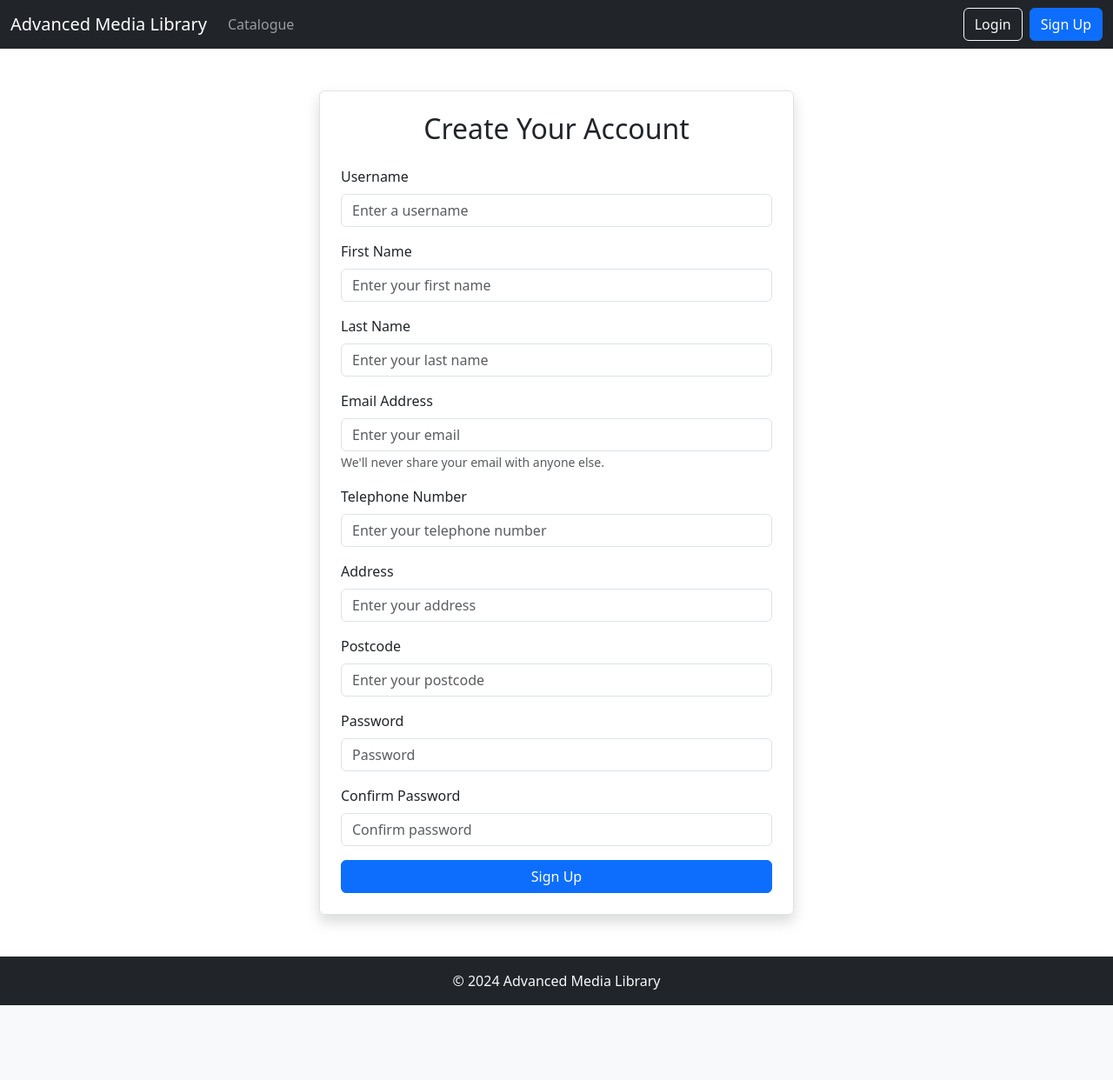
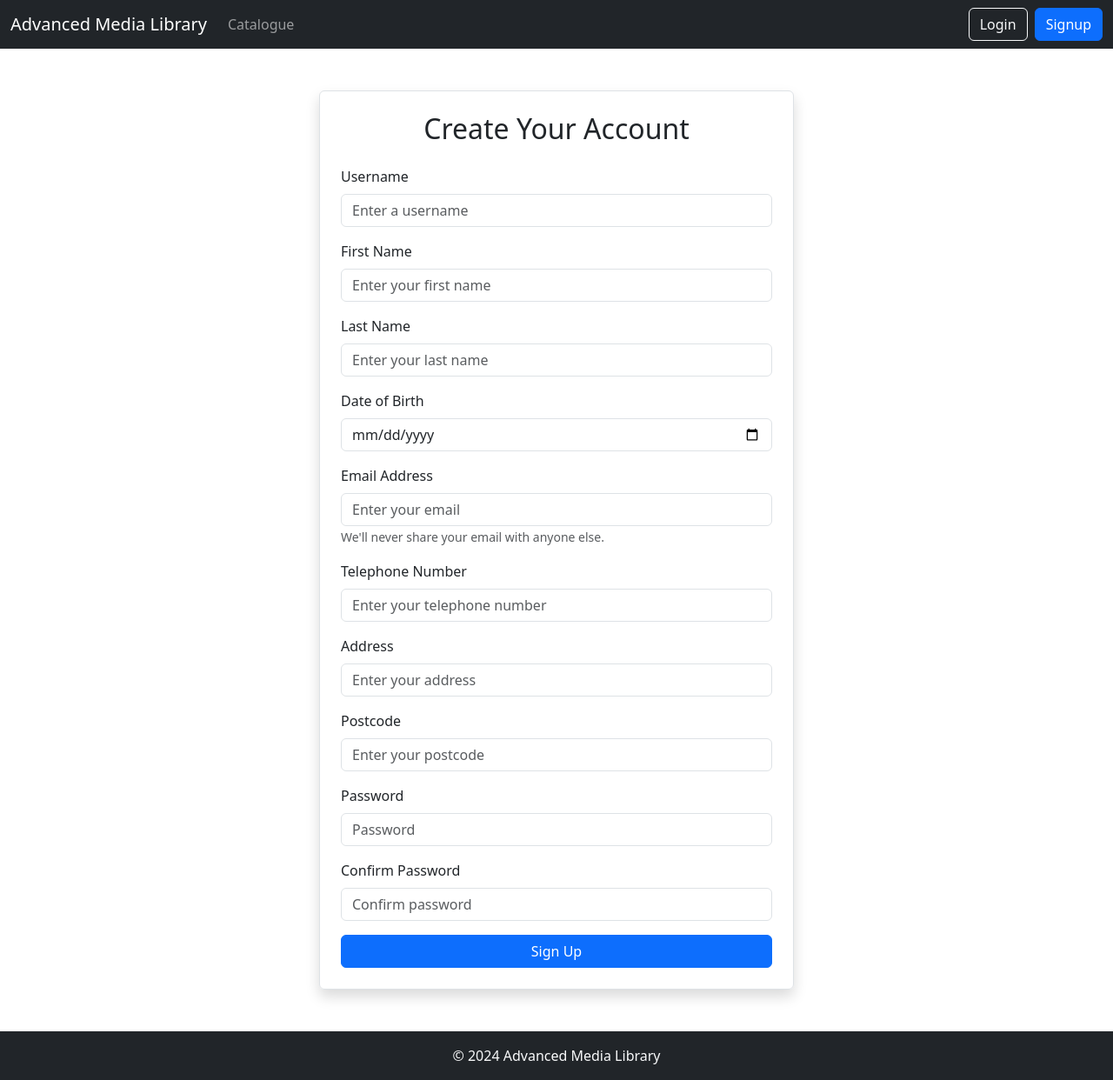
Before and after one commit to MJones3035/AML, a PHP site: page /signup.php in a window 1280 px wide. Shown: the whole page at 87% size. Before the commit the page ends 1156 px from the top, so only its background shows below. Run offline with PHP 8.4, Linux system fonts and the light colour scheme; data that the repository does not hold is empty.

Commit message:
Signup Progress
Field error messages as well as MySQL statements.

```diff
--- a/database.php
+++ b/database.php
@@ -1,17 +1,12 @@
 <?php
 
-    $db_server = "localhost";
-    $db_username = "root";
-    $db_name = "aml_db";
-    $db_password = "";
-
-    define($DB_SERVER, "localhost");
-    define( $DB_USERNAME, "root");
-    define($DB_NAME, "aml_db");
-    define($DB_PASSWORD, "");
+    define("DB_SERVER", "localhost");
+    define("DB_USERNAME", "root");
+    define("DB_NAME", "aml_db");
+    define("DB_PASSWORD", "");
 
     try {
-        $db_conn = mysqli_connect($db_server, $db_username, $db_password, $db_name);
+        $db_conn = mysqli_connect(DB_SERVER, DB_USERNAME, DB_PASSWORD, DB_NAME);
     }
     catch (mysqli_sql_exception)
     {
--- a/header.php
+++ b/header.php
@@ -25,7 +25,7 @@
 
                 <div class="d-flex ms-auto">
                     <a href="#" class="btn btn-outline-light me-2">Login</a>
-                    <a href="signUp.php" class="btn btn-primary">Sign Up</a>
+                    <a href="signup.php" class="btn btn-primary">Signup</a>
                 </div>
             </div>
         </nav>
--- a/signUp.php
+++ b/signUp.php
@@ -1,3 +1,113 @@
+<?php
+include_once("accountSQL.php");
+
+$errorUsername = $errorFirstName = $errorLastName = $errorDateOfBirth = $errorEmail = $errorAddress = $errorPostcode = $errorPhone = $errorPassword = $errorConfirmPassword = "";
+
+$allFields = TRUE;
+
+if (isset($_POST['submit'])) {
+
+    if ($_POST['username'] == "") {
+
+        $errorUsername = "Username is mandatory";
+
+        $allFields = FALSE;
+
+    }
+
+    if ($_POST['firstname'] == "") {
+
+        $errorFirstName = "First name is mandatory";
+
+        $allFields = FALSE;
+
+    }
+
+    if ($_POST['lastname'] == "") {
+
+        $errorLastName = "Last name is mandatory";
+
+        $allFields = FALSE;
+
+    }
+
+    if ($_POST['dateofbirth'] == "") {
+
+        $errorDateOfBirth = "Date of birth is mandatory";
+
+        $allFields = FALSE;
+
+    }
+
+    if ($_POST['phone'] == "") {
+
+        $errorPhone = "Phone is mandatory";
+
+        $allFields = FALSE;
+
+    }
+
+    if ($_POST['email'] == "") {
+
+        $errorEmail = "Email is mandatory";
+
+        $allFields = FALSE;
+
+    }
+
+    if ($_POST['address'] == "") {
+
+        $errorAddress = "Address is mandatory";
+
+        $allFields = FALSE;
+
+    }
+
+    if ($_POST['postcode'] == "") {
+
+        $errorPostcode = "Postcode is mandatory";
+
+        $allFields = FALSE;
+
+    }
+
+    if (strlen($_POST['password']) < 10 || strlen($_POST['password']) > 70) {
+
+        $errorPassword = "Password needs to have a minimum of 10 characters and maximum of 70";
+
+        $allFields = FALSE;
+
+    }
+
+    if ($_POST['confirmpassword'] == "" || $_POST['confirmpassword'] != $_POST['password']) {
+
+        $errorConfirmPassword = "Confirm password must match password";
+
+        $allFields = FALSE;
+
+    }
+
+    if ($allFields == TRUE) {
+
+        $_POST['username'] = filter_input(INPUT_POST, $_POST['username'], FILTER_SANITIZE_SPECIAL_CHARS);
+
+        if (!UsernameExists()) {
+            //$createUser = CreateProfile($username);
+
+            //header('Location: index.php?created=' . $createUser . '&newusername=' . $username);
+
+        }
+        else {
+            $errorUsername = "Username already exists";
+        }
+
+
+
+    }
+}
+
+?>
+
 <!DOCTYPE html>
 <html lang="en">
 
@@ -10,49 +120,67 @@
             <div class="col-md-6">
                 <div class="login-form-container border p-4 rounded shadow">
                     <h2 class="text-center mb-4">Create Your Account</h2>
-                    <form action="page.php" method="post">
+                    <form method="post">
                         <div class="form-group mb-3">
                             <label for="username" class="form-label">Username</label>
-                            <input type="text" class="form-control" id="username" name="username" placeholder="Enter a username">
+                            <input type="text" class="form-control" id="username" name="username"
+                                placeholder="Enter a username">
+                            <span class="text-danger"><?php echo $errorUsername; ?></span>
                         </div>
                         <div class="form-group mb-3">
                             <label for="firstname" class="form-label">First Name</label>
-                            <input type="text" class="form-control" id="firstname" placeholder="Enter your first name">
+                            <input type="text" class="form-control" id="firstname" name="firstname" placeholder="Enter your first name">
+                            <span class="text-danger"><?php echo $errorFirstName; ?></span>
                         </div>
                         <div class="form-group mb-3">
                             <label for="lastname" class="form-label">Last Name</label>
-                            <input type="text" class="form-control" id="lastname" placeholder="Enter your last name">
+                            <input type="text" class="form-control" id="lastname" name="lastname" placeholder="Enter your last name">
+                            <span class="text-danger"><?php echo $errorLastName; ?></span>
+                        </div>
+                        <div class="form-group mb-3">
+                            <label for="dateofbirth" class="form-label">Date of Birth</label>
+                            <input type="date" class="form-control" id="dateofbirth" name="dateofbirth"
+                                placeholder="Enter your date of birth">
+                            <span class="text-danger"><?php echo $errorDateOfBirth; ?></span>
                         </div>
                         <div class="form-group mb-3">
                             <label for="email" class="form-label">Email Address</label>
-                            <input type="email" class="form-control" id="email" placeholder="Enter your email">
-                            <small id="emailHelp" class="form-text text-muted">We'll never share your email with anyone else.</small>
+                            <input type="email" class="form-control" id="email" name="email" placeholder="Enter your email">
+                            <small id="emailHelp" class="form-text text-muted">We'll never share your email with anyone
+                                else.</small>
+                            <span class="text-danger"><?php echo $errorEmail; ?></span>
                         </div>
                         <div class="form-group mb-3">
-                            <label for="number" class="form-label">Telephone Number</label>
-                            <input type="tel" class="form-control" id="number" placeholder="Enter your telephone number">
+                            <label for="phone" class="form-label">Telephone Number</label>
+                            <input type="tel" class="form-control" id="phone" name="phone" placeholder="Enter your telephone number">
+                            <span class="text-danger"><?php echo $errorPhone; ?></span>
                         </div>
                         <div class="form-group mb-3">
                             <label for="address" class="form-label">Address</label>
-                            <input type="text" class="form-control" id="address" placeholder="Enter your address">
+                            <input type="text" class="form-control" id="address" name="address" placeholder="Enter your address">
+                            <span class="text-danger"><?php echo $errorAddress; ?></span>
                         </div>
                         <div class="form-group mb-3">
                             <label for="postcode" class="form-label">Postcode</label>
-                            <input type="text" class="form-control" id="postcode" placeholder="Enter your postcode">
+                            <input type="text" class="form-control" id="postcode" name="postcode" placeholder="Enter your postcode">
+                            <span class="text-danger"><?php echo $errorPostcode; ?></span>
                         </div>
                         <div class="form-group mb-3">
                             <label for="password" class="form-label">Password</label>
-                            <input type="password" class="form-control" id="password" placeholder="Password">
+                            <input type="password" class="form-control" id="password" name="password" placeholder="Password">
+                            <span class="text-danger"><?php echo $errorPassword; ?></span>
                         </div>
                         <div class="form-group mb-3">
                             <label for="confirmpassword" class="form-label">Confirm Password</label>
-                            <input type="password" class="form-control" id="confirmpassword" placeholder="Confirm password">
+                            <input type="password" class="form-control" id="confirmpassword" name="confirmpassword"
+                                placeholder="Confirm password">
+                                <span class="text-danger"><?php echo $errorConfirmPassword; ?></span>
                         </div>
                         <!-- <div class="form-check mb-3">
                             <input type="checkbox" class="form-check-input" id="exampleCheck1">
                             <label class="form-check-label" for="exampleCheck1">Remember me</label>
                         </div> -->
-                        <button type="submit" class="btn btn-primary w-100" name="signup" value="true">Sign Up</button>
+                        <button type="submit" class="btn btn-primary w-100" name="submit" value="true">Sign Up</button>
                     </form>
                 </div>
             </div>
@@ -63,14 +191,3 @@
 </body>
 
 </html>
-
-<?php
-if(isset($_POST["signup"]))
-{
-    $username = filter_input(INPUT_POST, "username", FILTER_SANITIZE_SPECIAL_CHARS);
-
-    echo $username;
-
-
-}
-?>
```
Also changed, not shown: accountSQL.php (added, +56 -0 lines).
